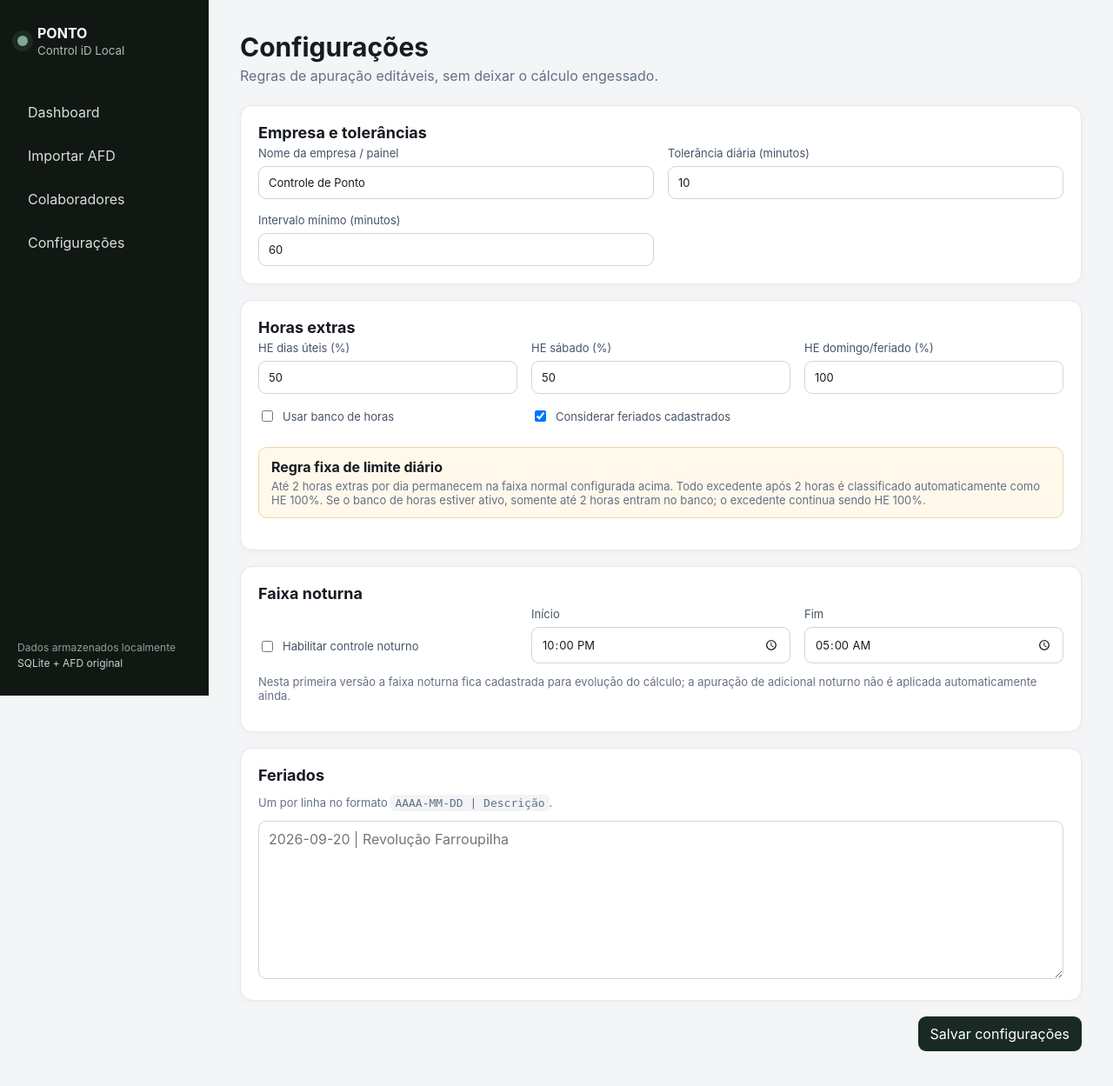
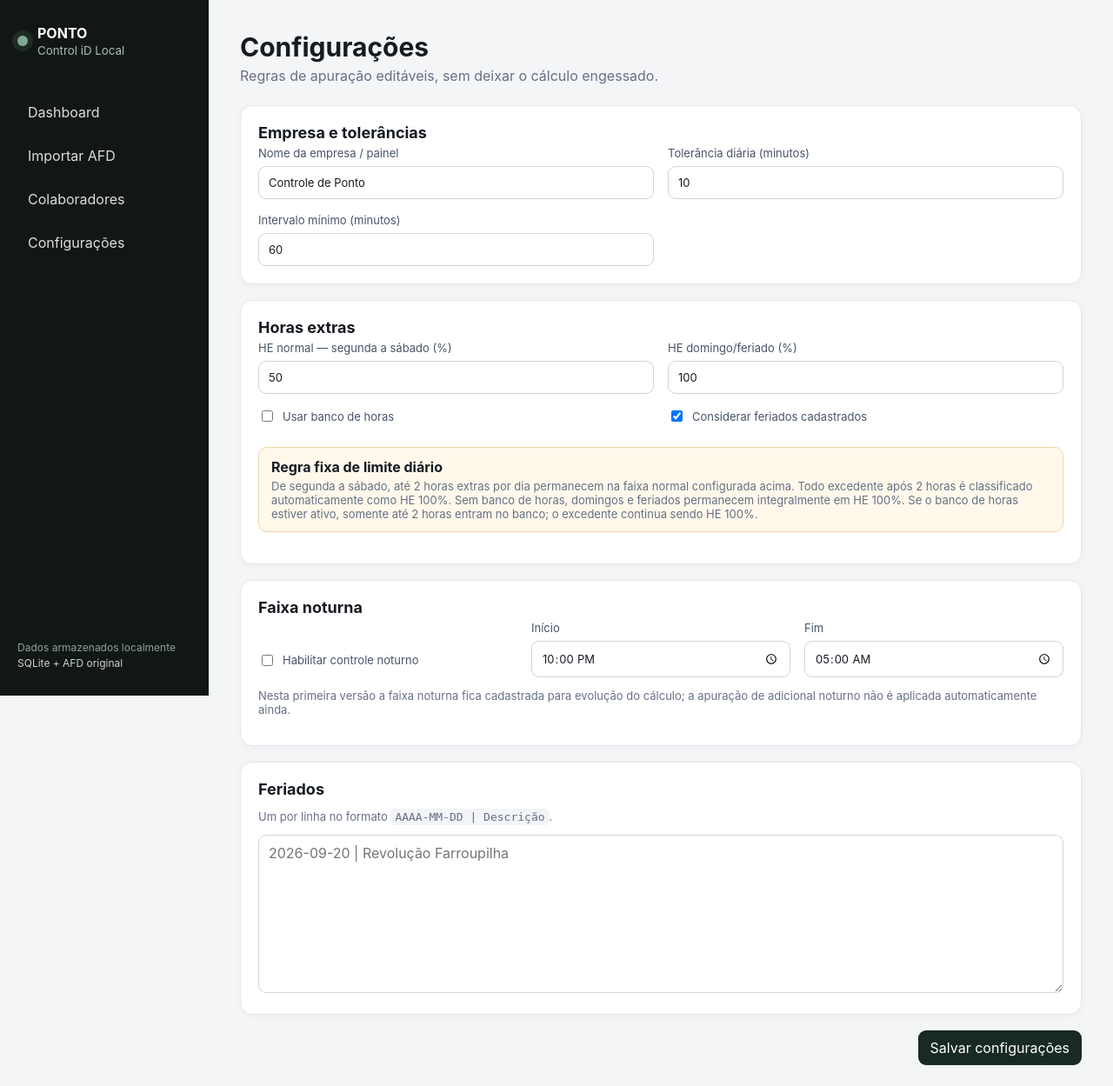
Before and after one commit to lucasgarciamoreira92-rgb/ponto-controlid, a FastAPI app: page /settings in a window 1280 px wide. Shown: the top 1249 px of the page at 87% size. Before the commit the page ends 1209 px from the top, so only its background shows below. Run offline with FastAPI, Linux system fonts and the light colour scheme; data comes from the database, SQL or seed files in the repository; data that the repository does not hold is empty.

Commit message:
Remove configuração separada de HE sábado

```diff
--- a/templates/settings.html
+++ b/templates/settings.html
@@ -9,16 +9,16 @@
 <label>Tolerância diária (minutos)<input type="number" min="0" name="daily_tolerance_minutes" value="{{ settings.daily_tolerance_minutes }}"></label>
 <label>Intervalo mínimo (minutos)<input type="number" min="0" name="min_interval_minutes" value="{{ settings.min_interval_minutes }}"></label>
 </div></div>
-<div class="card"><h2>Horas extras</h2><div class="form-grid three">
-<label>HE dias úteis (%)<input type="number" min="0" name="overtime_weekday_percent" value="{{ settings.overtime_weekday_percent }}"></label>
-<label>HE sábado (%)<input type="number" min="0" name="overtime_saturday_percent" value="{{ settings.overtime_saturday_percent }}"></label>
+<div class="card"><h2>Horas extras</h2><div class="form-grid two">
+<label>HE normal — segunda a sábado (%)<input type="number" min="0" name="overtime_weekday_percent" value="{{ settings.overtime_weekday_percent }}"></label>
+<input type="hidden" name="overtime_saturday_percent" value="{{ settings.overtime_weekday_percent }}">
 <label>HE domingo/feriado (%)<input type="number" min="0" name="overtime_sunday_holiday_percent" value="{{ settings.overtime_sunday_holiday_percent }}"></label>
 <label class="check"><input type="checkbox" name="bank_hours_enabled" {% if settings.bank_hours_enabled=='1' %}checked{% endif %}> Usar banco de horas</label>
 <label class="check"><input type="checkbox" name="consider_holidays" {% if settings.consider_holidays=='1' %}checked{% endif %}> Considerar feriados cadastrados</label>
 </div>
 <div class="notice" style="display:block;margin-top:16px;">
   <strong>Regra fixa de limite diário</strong>
-  <div class="help" style="margin-top:4px;">Até 2 horas extras por dia permanecem na faixa normal configurada acima. Todo excedente após 2 horas é classificado automaticamente como HE 100%. Se o banco de horas estiver ativo, somente até 2 horas entram no banco; o excedente continua sendo HE 100%.</div>
+  <div class="help" style="margin-top:4px;">De segunda a sábado, até 2 horas extras por dia permanecem na faixa normal configurada acima. Todo excedente após 2 horas é classificado automaticamente como HE 100%. Sem banco de horas, domingos e feriados permanecem integralmente em HE 100%. Se o banco de horas estiver ativo, somente até 2 horas entram no banco; o excedente continua sendo HE 100%.</div>
 </div>
 </div>
 <div class="card"><h2>Faixa noturna</h2><div class="form-grid three"><label class="check"><input type="checkbox" name="night_shift_enabled" {% if settings.night_shift_enabled=='1' %}checked{% endif %}> Habilitar controle noturno</label><label>Início<input type="time" name="night_start" value="{{ settings.night_start }}"></label><label>Fim<input type="time" name="night_end" value="{{ settings.night_end }}"></label></div><p class="help">Nesta primeira versão a faixa noturna fica cadastrada para evolução do cálculo; a apuração de adicional noturno não é aplicada automaticamente ainda.</p></div>
```
